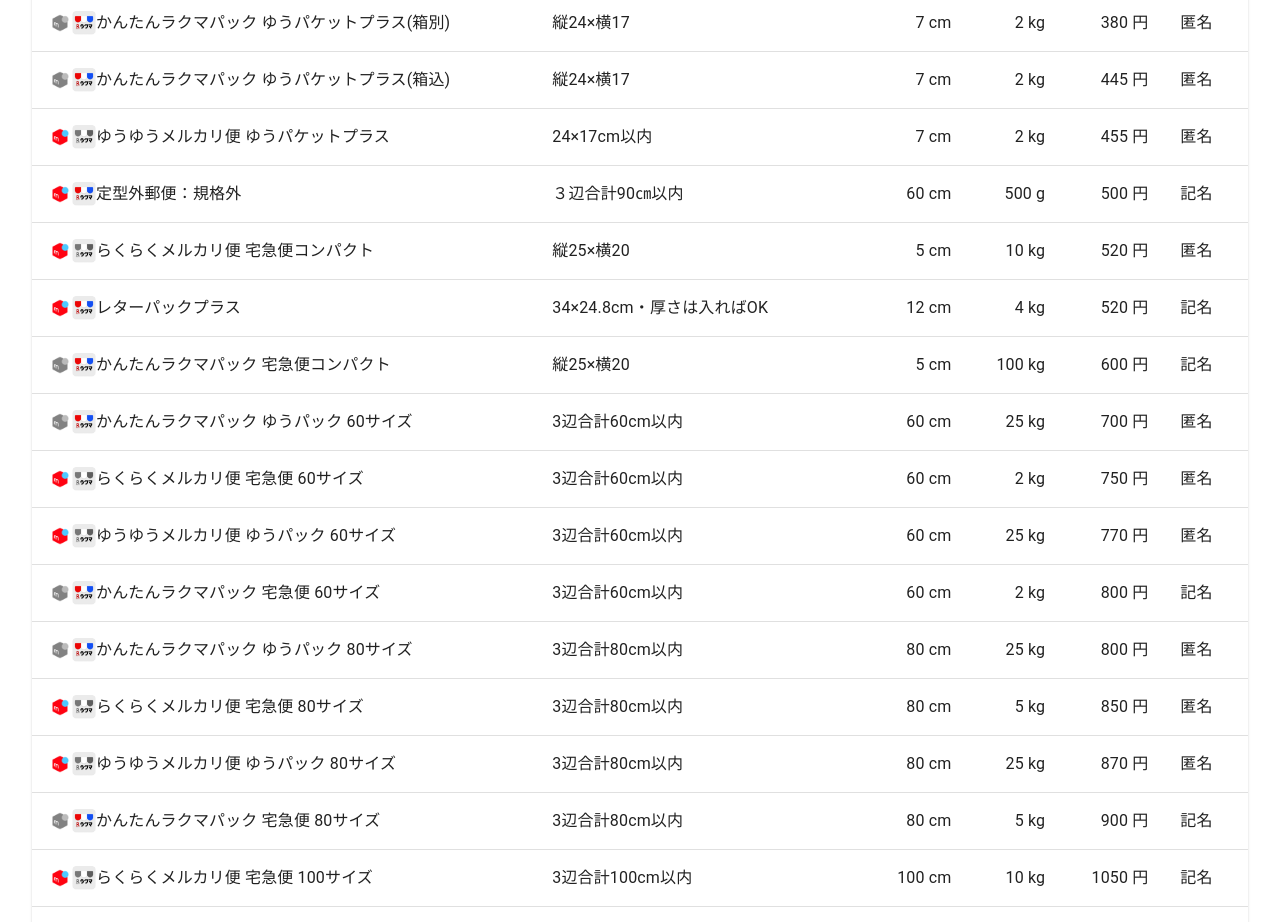
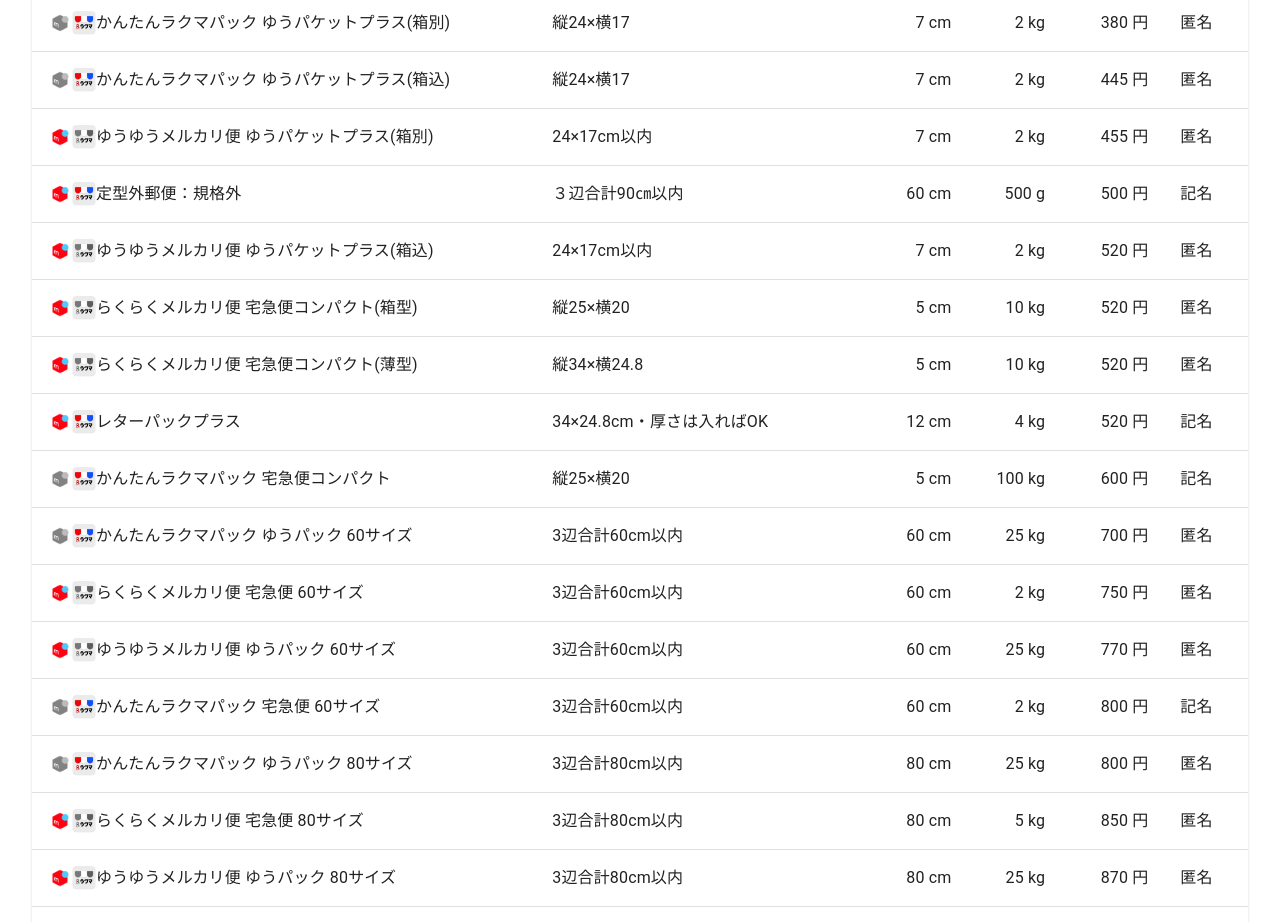
Before and after one commit to yuto-moriizumi/mercari-rakuma-comparator, a Next.js app: page / in a window 1280 px wide. Shown: the part 1860-2782 px from the top of the page. Built offline with nearby package versions, Linux system fonts and the light colour scheme.

Commit message:
ゆうパケットプラスの箱込料金を追加 宅急便コンパクトの薄型サイズ追加

```diff
--- a/src/shippings.ts
+++ b/src/shippings.ts
@@ -332,11 +332,23 @@
     },
   },
   {
-    name: 'ゆうゆうメルカリ便 ゆうパケットプラス',
+    name: 'ゆうゆうメルカリ便 ゆうパケットプラス(箱別)',
     size: '24×17cm以内',
     maxHeight: 7,
     g: 2000,
     cost: 455,
+    isAnonymous: true,
+    available: {
+      mercari: true,
+      rakuma: false,
+    },
+  },
+  {
+    name: 'ゆうゆうメルカリ便 ゆうパケットプラス(箱込)',
+    size: '24×17cm以内',
+    maxHeight: 7,
+    g: 2000,
+    cost: 455 + 65,
     isAnonymous: true,
     available: {
       mercari: true,
@@ -356,8 +368,20 @@
     },
   },
   {
-    name: 'らくらくメルカリ便 宅急便コンパクト',
+    name: 'らくらくメルカリ便 宅急便コンパクト(箱型)',
     size: '縦25×横20',
+    maxHeight: 5,
+    g: 10000,
+    cost: 450 + 70,
+    isAnonymous: true,
+    available: {
+      mercari: true,
+      rakuma: false,
+    },
+  },
+  {
+    name: 'らくらくメルカリ便 宅急便コンパクト(薄型)',
+    size: '縦34×横24.8',
     maxHeight: 5,
     g: 10000,
     cost: 450 + 70,
```
